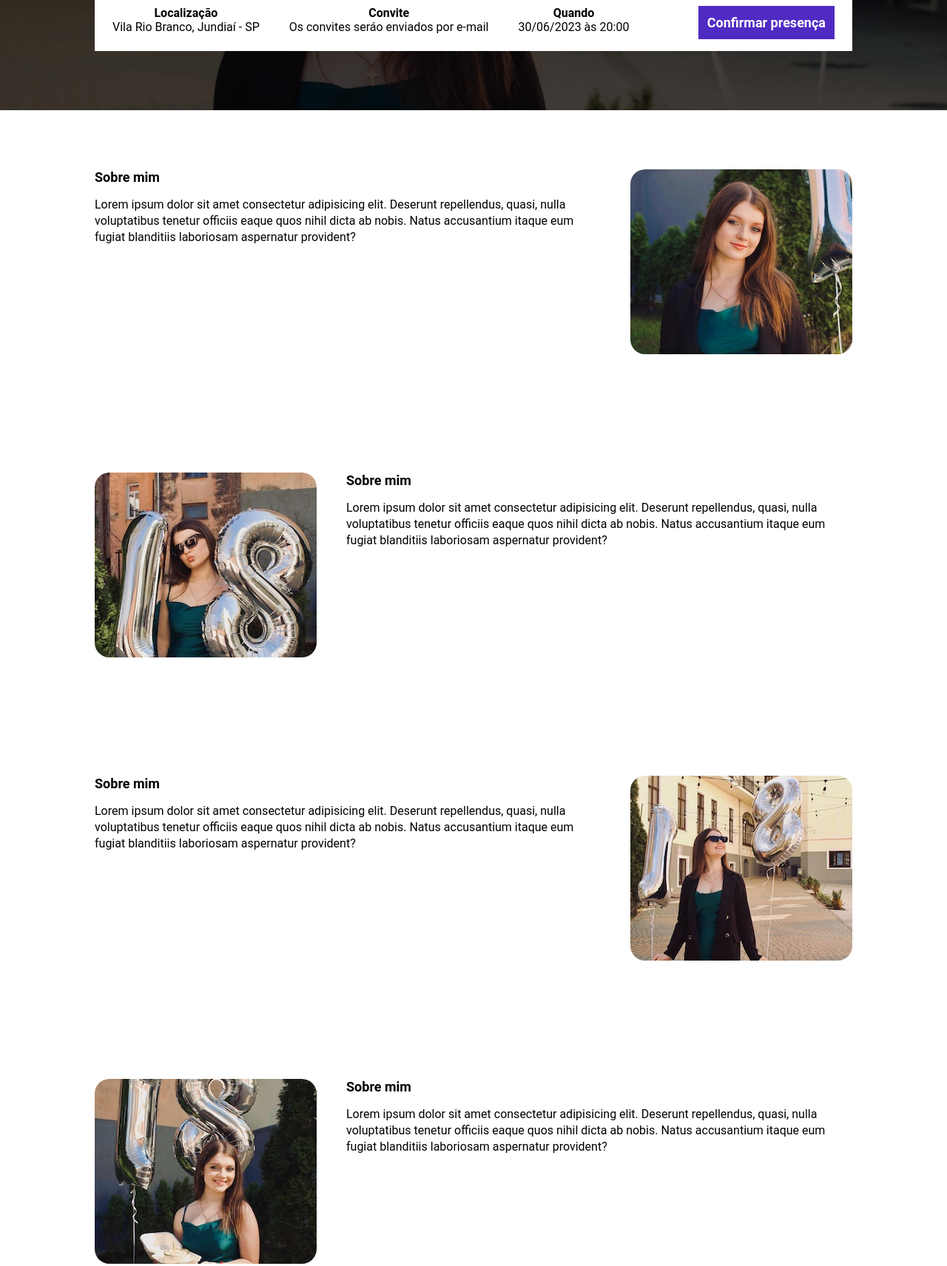
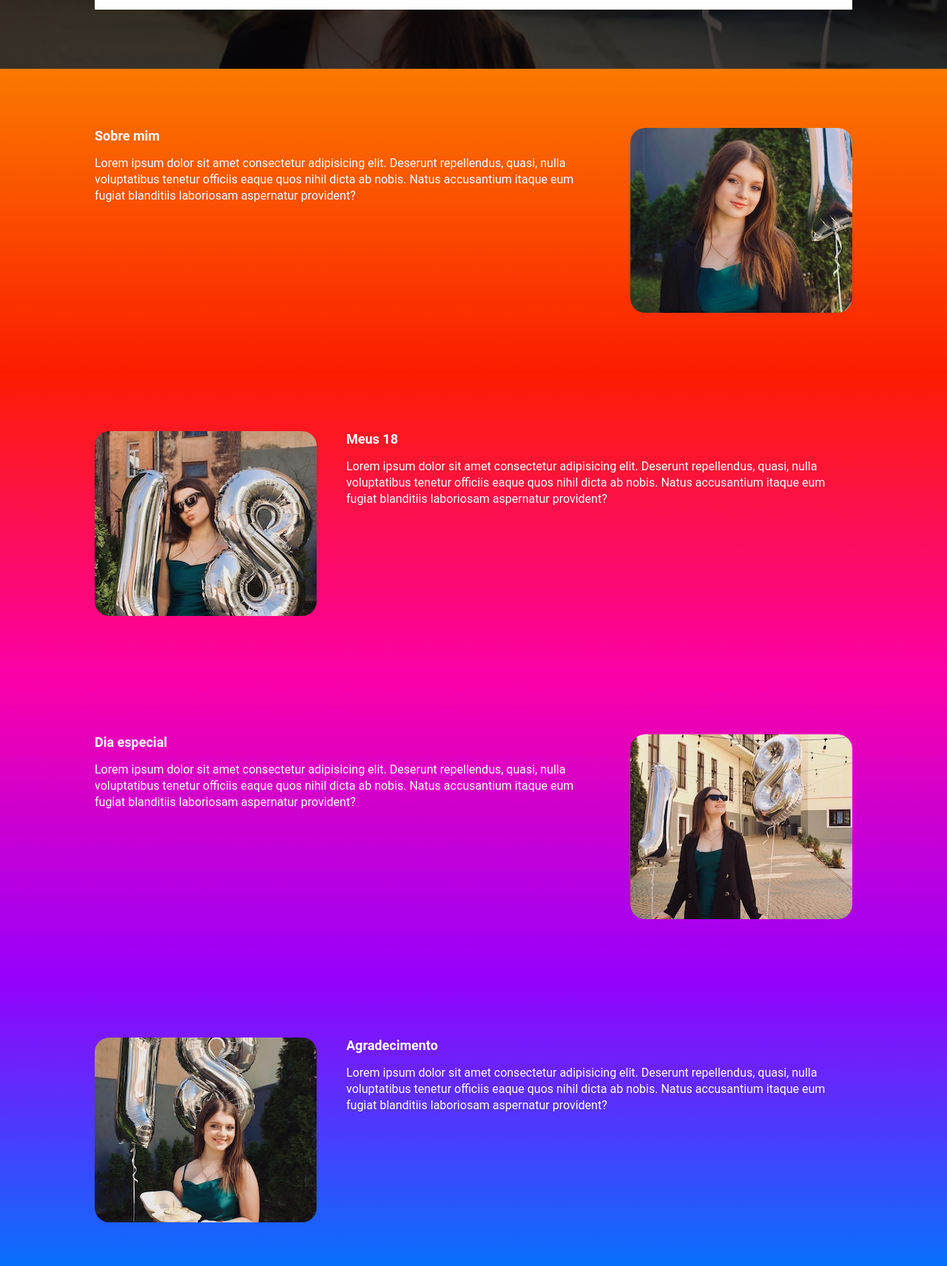
Before and after one commit to FelipeMoraesPalomo/ex_m22, a website built with Parcel: page src/index.html in a window 1280 px wide. Shown: the part 430-2142 px from the top of the page at 74% size. Built offline with nearby package versions, Linux system fonts and the light colour scheme.

Commit message:
implementando variaveis e gradient

```diff
--- a/src/index.html
+++ b/src/index.html
@@ -15,7 +15,7 @@
         <div class="container">
             <img class="hero__logo" src="images/bolo.png" alt="">
             <p class="hero__text">
-                Não perca esse dia tão especial, o aniversário começa em <span></span>
+                Contagem regressiva para esse dia tão especial: <span></span>
             </p>
             <div class="infos-bar">
                 <ul class="infos-bar__list">
@@ -42,7 +42,7 @@
         </div>
     </div>
 
-    <section class="text-image ">
+    <section class="text-image text-image--one ">
         <div class="container">
             <div class="text-image__details">
                 <h2 class="text-image__details__title">Sobre mim</h2>
@@ -53,10 +53,10 @@
         </div>
     </section>
 
-    <section class="text-image text-image--reverse">
+    <section class="text-image text-image--reverse text-image--two">
         <div class="container">
             <div class="text-image__details">
-                <h2 class="text-image__details__title">Sobre mim</h2>
+                <h2 class="text-image__details__title">Meus 18</h2>
 
                 <p class="text-image__details__description">Lorem ipsum dolor sit amet consectetur adipisicing elit. Deserunt repellendus, quasi, nulla voluptatibus tenetur officiis eaque quos nihil dicta ab nobis. Natus accusantium itaque eum fugiat blanditiis laboriosam aspernatur provident?</p>
             </div>
@@ -64,10 +64,10 @@
         </div>
     </section>
 
-    <section class="text-image">
+    <section class="text-image text-image--three ">
         <div class="container">
             <div class="text-image__details">
-                <h2 class="text-image__details__title">Sobre mim</h2>
+                <h2 class="text-image__details__title">Dia especial</h2>
 
                 <p class="text-image__details__description">Lorem ipsum dolor sit amet consectetur adipisicing elit. Deserunt repellendus, quasi, nulla voluptatibus tenetur officiis eaque quos nihil dicta ab nobis. Natus accusantium itaque eum fugiat blanditiis laboriosam aspernatur provident?</p>
             </div>
@@ -75,10 +75,10 @@
         </div>
     </section>
 
-    <section class="text-image text-image--reverse">
+    <section class="text-image text-image--reverse text-image--four">
         <div class="container">
             <div class="text-image__details">
-                <h2 class="text-image__details__title">Sobre mim</h2>
+                <h2 class="text-image__details__title">Agradecimento</h2>
 
                 <p class="text-image__details__description">
                     Lorem ipsum dolor sit amet consectetur adipisicing elit. Deserunt repellendus, quasi, nulla voluptatibus tenetur officiis eaque quos nihil dicta ab nobis. Natus accusantium itaque eum fugiat blanditiis laboriosam aspernatur provident?
--- a/src/styles/_hero.scss
+++ b/src/styles/_hero.scss
@@ -1,10 +1,12 @@
+@use 'variables';
+
 .hero{
     padding: 80px;
     background-repeat: no-repeat;
     background-size: cover;
     background-image: url(../images/fundo.jpg);
     position: relative;
-    color: #fff;
+    color: variables.$textColor;
 
     &::before{
         position: absolute;
--- a/src/styles/_text_image.scss
+++ b/src/styles/_text_image.scss
@@ -1,5 +1,26 @@
+@use 'variables';
+
 .text-image{
     padding: 80px 0;
+    color: variables.$textColor;
+
+    &--one{
+        background-image: linear-gradient(rgb(250, 121, 0), rgb(252, 29, 0));
+    }
+
+    &--two{
+        background-image: linear-gradient(rgb(252, 29, 0), rgb(252, 0, 168));
+    }
+
+    &--three{
+        background-image: linear-gradient(rgb(252, 0, 168), rgb(151, 0, 252));
+    }
+
+    &--four{
+        background-image: linear-gradient(rgb(151, 0, 252), rgb(0, 118, 252));
+    }
+
+
 
     .container{
         display: flex;
--- a/src/styles/components/_buttons.scss
+++ b/src/styles/components/_buttons.scss
@@ -1,3 +1,5 @@
+@use '../variables';
+
 .button{
     padding: 12px;
     font-size: 18px;
@@ -8,7 +10,7 @@
 
     &--primary{
         color: #fff;
-        background-color: #4F2AC3;
+        background-color: variables.$purple;
     }
 
 }
--- a/src/styles/components/_infos_bar.scss
+++ b/src/styles/components/_infos_bar.scss
@@ -1,8 +1,10 @@
+@use '../variables';
+
 .infos-bar{
     display: flex;
     justify-content: space-between;
-    background-color: #fff;
-    color: #000;
+    background-color: variables.$textColor;
+    color: variables.$secondaryTextColor;
     padding: 16px 24px;
     width: 1024px;
 
```
